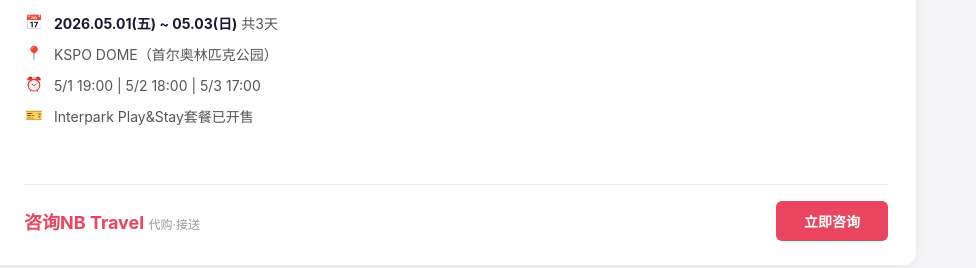
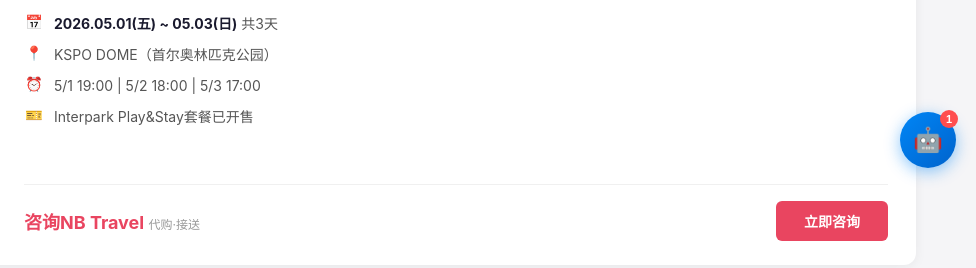
Before and after one commit to xiaoaomi/nbtravel, a plain HTML site: page concerts.html in a window 1280 px wide. Shown: the part 542-810 px from the top of the page, 304-1280 px from the left. Drawn offline with Linux system fonts and the light colour scheme.

Commit message:
Add 24h AI customer service chat widget

```diff
--- /dev/null
+++ b/ai-chat.js
@@ -0,0 +1,479 @@
+/**
+ * NB Travel AI 客服组件
+ * 自动识别客户语言，默认中文
+ * 后期可补充 FAQ 知识库
+ */
+(function() {
+  // ===== 配置 =====
+  const CONFIG = {
+    apiUrl: 'https://nb-travel-chat.leiao.workers.dev',
+    botName: '奶爸小助手',
+    botAvatar: '🐼',
+    welcomeMessages: {
+      zh: '你好！我是奶爸韩游的AI客服，有什么可以帮到你？\n\n我可以帮你了解：\n• 🎤 演唱会票务 & 专车接送\n• 🏥 韩国医疗观光\n• 🚗 首尔定制包车\n• 🗺️ 首尔一日游路线',
+      ko: '안녕하세요! 저는 NB Travel AI 상담원입니다. 무엇을 도와드릴까요?\n\n• 🎤 콘서트 티켓 & 전용차\n• 🏥 의료 관광\n• 🚗 맞춤형 전세버스\n• 🗺️ 서울 당일 투어',
+      en: 'Hello! I\'m the NB Travel AI assistant. How can I help you?\n\n• 🎤 Concert tickets & transfers\n• 🏥 Medical tourism\n• 🚗 Custom charter tours\n• 🗺️ Seoul day tours',
+    },
+    placeholder: {
+      zh: '请输入您的问题...',
+      ko: '질문을 입력하세요...',
+      en: 'Type your question...',
+    }
+  };
+
+  // ===== 知识库（后期补充）=====
+  const KNOWLEDGE = {
+    services: [
+      '演唱会票务代购、专车接送、应援周边代购',
+      '韩国医疗观光：整形、体检、皮肤科',
+      '首尔定制包车：半日游、全日游、多日行程',
+      '首尔一日游：A线景福宫·北村，B线南山·明洞，C线弘大·梨泰院',
+    ],
+    contact: '微信：nbtravelkorea | WhatsApp：+82-10-XXXX-XXXX',
+    company: '奶爸韩游（NB Travel）是正规注册韩国旅行社，종합여행업 사업자등록번호：106-26-23484',
+  };
+
+  // ===== 检测语言 =====
+  function detectLang(text) {
+    if (/[\uAC00-\uD7A3]/.test(text)) return 'ko';
+    if (/[a-zA-Z]{4,}/.test(text) && !/[\u4e00-\u9fff]/.test(text)) return 'en';
+    return 'zh';
+  }
+
+  // ===== 本地快速回答（无需API）=====
+  function quickAnswer(text, lang) {
+    const t = text.toLowerCase();
+    const answers = {
+      zh: {
+        '演唱会|concert|공연|票|ticket': '我们提供演唱会全程服务：票务代购 + 专车接送 + 应援周边代购。请告诉我您想看哪场演唱会，我来帮您查询！',
+        '医疗|整形|체크업|health|medical': '韩国医疗观光是我们的主打服务之一，包括整形外科、皮肤科、综合体检等。请问您有什么具体需求？',
+        '包车|charter|전세|司机': '我们提供首尔及周边定制包车服务，中文司机全程陪同。半日游、全日游均可安排，请问您的行程日期是？',
+        '首尔|景点|旅游|tour': '我们有多条首尔一日游路线：A线（景福宫·北村）、B线（南山·明洞）、C线（弘大·梨泰院）。您对哪条路线感兴趣？',
+        '价格|多少钱|费用|price|얼마': '具体价格根据行程安排而定，请联系我们的顾问获取报价：微信/WhatsApp 24小时在线！',
+        '联系|contact|微信|wechat|whatsapp': '您可以通过以下方式联系我们：\n💬 微信：nbtravelkorea\n📱 WhatsApp：+82-10-XXXX-XXXX\n我们24小时在线！',
+        '你好|hello|안녕|hi': null, // 返回welcome
+      },
+      ko: {
+        '콘서트|공연|티켓': '콘서트 티켓 대리 구매, 전용차 픽업, 응원 굿즈 대리 구매 서비스를 제공합니다. 어떤 공연을 원하시나요?',
+        '의료|성형|피부': '한국 의료 관광 전문 서비스를 제공합니다. 성형외과, 피부과, 건강검진 등이 포함됩니다.',
+        '전세|버스|렌트': '서울 및 근교 맞춤형 전세버스 서비스를 제공합니다. 중국어 가이드 동행 가능합니다.',
+      },
+      en: {
+        'concert|ticket|show': 'We provide full concert services: ticket booking, private transfers, and merchandise purchasing. Which concert are you interested in?',
+        'medical|plastic|surgery|skin': 'We specialize in Korean medical tourism including plastic surgery, dermatology, and health checkups.',
+        'charter|car|driver|tour': 'We offer customized charter services in Seoul with Mandarin-speaking drivers.',
+      }
+    };
+
+    const langAnswers = answers[lang] || answers['zh'];
+    for (const [pattern, answer] of Object.entries(langAnswers)) {
+      if (new RegExp(pattern, 'i').test(text)) {
+        return answer;
+      }
+    }
+    return null;
+  }
+
+  // ===== 调用 AI API =====
+  async function callAPI(messages, lang) {
+    const systemPrompt = `你是奶爸韩游（NB Travel）的专业AI客服助手。
+公司介绍：${KNOWLEDGE.company}
+主要服务：${KNOWLEDGE.services.join('；')}
+联系方式：${KNOWLEDGE.contact}
+
+回答规则：
+1. 默认用中文回答，但如果用户用韩语提问就用韩语回答，用英语提问就用英语回答
+2. 回答要简洁、友好、专业
+3. 涉及具体价格时，引导用户联系顾问
+4. 不确定的信息不要乱编，说"请联系我们的顾问确认"
+5. 每次回答结尾可适当引导用户咨询，但不要每次都重复`;
+
+    try {
+      const res = await fetch(CONFIG.apiUrl, {
+        method: 'POST',
+        headers: { 'Content-Type': 'application/json' },
+        body: JSON.stringify({ messages, systemPrompt }),
+        signal: AbortSignal.timeout(15000),
+      });
+      if (!res.ok) throw new Error('API error');
+      const data = await res.json();
+      return data.reply || '抱歉，暂时无法回答，请直接联系我们的顾问 😊';
+    } catch (e) {
+      return lang === 'ko'
+        ? '죄송합니다, 잠시 후 다시 시도해주세요. 직접 문의: nbtravelkorea'
+        : lang === 'en'
+        ? 'Sorry, please try again or contact us directly: nbtravelkorea'
+        : '抱歉网络有点问题，请稍后重试或直接联系顾问：微信 nbtravelkorea 😊';
+    }
+  }
+
+  // ===== 创建UI =====
+  function createWidget() {
+    const style = document.createElement('style');
+    style.textContent = `
+      #nb-chat-btn {
+        position: fixed;
+        bottom: 90px;
+        right: 20px;
+        width: 56px;
+        height: 56px;
+        background: linear-gradient(135deg, #0086F6, #0063CC);
+        border-radius: 50%;
+        box-shadow: 0 4px 16px rgba(0,134,246,.45);
+        cursor: pointer;
+        display: flex;
+        align-items: center;
+        justify-content: center;
+        font-size: 24px;
+        z-index: 9998;
+        transition: transform .2s, box-shadow .2s;
+        border: none;
+        outline: none;
+      }
+      #nb-chat-btn:hover { transform: scale(1.08); box-shadow: 0 6px 20px rgba(0,134,246,.6); }
+      #nb-chat-btn .nb-badge {
+        position: absolute;
+        top: -2px; right: -2px;
+        width: 18px; height: 18px;
+        background: #FF4D4F;
+        border-radius: 50%;
+        font-size: 11px;
+        color: #fff;
+        display: flex;
+        align-items: center;
+        justify-content: center;
+        font-weight: 700;
+        display: none;
+      }
+      #nb-chat-window {
+        position: fixed;
+        bottom: 160px;
+        right: 20px;
+        width: 360px;
+        max-height: 520px;
+        background: #fff;
+        border-radius: 16px;
+        box-shadow: 0 8px 40px rgba(0,0,0,.18);
+        display: flex;
+        flex-direction: column;
+        z-index: 9999;
+        overflow: hidden;
+        transform: scale(0.9) translateY(20px);
+        opacity: 0;
+        transition: transform .25s cubic-bezier(.34,1.56,.64,1), opacity .2s;
+        pointer-events: none;
+      }
+      #nb-chat-window.open {
+        transform: scale(1) translateY(0);
+        opacity: 1;
+        pointer-events: all;
+      }
+      .nb-chat-header {
+        background: linear-gradient(90deg, #0086F6, #0063CC);
+        padding: 14px 16px;
+        display: flex;
+        align-items: center;
+        gap: 10px;
+        color: #fff;
+        flex-shrink: 0;
+      }
+      .nb-chat-header .nb-avatar {
+        width: 36px; height: 36px;
+        background: rgba(255,255,255,.2);
+        border-radius: 50%;
+        display: flex; align-items: center; justify-content: center;
+        font-size: 20px;
+      }
+      .nb-chat-header .nb-info .nb-name { font-weight: 700; font-size: 15px; }
+      .nb-chat-header .nb-info .nb-status { font-size: 12px; opacity: .8; }
+      .nb-chat-header .nb-close {
+        margin-left: auto;
+        background: none; border: none;
+        color: #fff; font-size: 20px;
+        cursor: pointer; opacity: .8;
+        line-height: 1; padding: 4px;
+      }
+      .nb-chat-header .nb-close:hover { opacity: 1; }
+      .nb-chat-messages {
+        flex: 1;
+        overflow-y: auto;
+        padding: 16px;
+        display: flex;
+        flex-direction: column;
+        gap: 12px;
+        background: #f8f9fb;
+      }
+      .nb-msg {
+        display: flex;
+        gap: 8px;
+        align-items: flex-end;
+        max-width: 85%;
+      }
+      .nb-msg.bot { align-self: flex-start; }
+      .nb-msg.user { align-self: flex-end; flex-direction: row-reverse; }
+      .nb-msg .nb-bubble {
+        padding: 10px 14px;
+        border-radius: 14px;
+        font-size: 14px;
+        line-height: 1.6;
+        white-space: pre-wrap;
+        word-break: break-word;
+      }
+      .nb-msg.bot .nb-bubble {
+        background: #fff;
+        color: #1a1a1a;
+        border-bottom-left-radius: 4px;
+        box-shadow: 0 1px 4px rgba(0,0,0,.08);
+      }
+      .nb-msg.user .nb-bubble {
+        background: linear-gradient(135deg, #0086F6, #0063CC);
+        color: #fff;
+        border-bottom-right-radius: 4px;
+      }
+      .nb-msg .nb-bot-icon {
+        width: 28px; height: 28px;
+        background: linear-gradient(135deg, #0086F6, #0063CC);
+        border-radius: 50%;
+        display: flex; align-items: center; justify-content: center;
+        font-size: 14px;
+        flex-shrink: 0;
+      }
+      .nb-typing {
+        display: flex; gap: 4px; align-items: center;
+        padding: 10px 14px;
+        background: #fff;
+        border-radius: 14px;
+        border-bottom-left-radius: 4px;
+        box-shadow: 0 1px 4px rgba(0,0,0,.08);
+      }
+      .nb-typing span {
+        width: 7px; height: 7px;
+        background: #aaa;
+        border-radius: 50%;
+        animation: nb-bounce .9s ease-in-out infinite;
+      }
+      .nb-typing span:nth-child(2) { animation-delay: .15s; }
+      .nb-typing span:nth-child(3) { animation-delay: .3s; }
+      @keyframes nb-bounce {
+        0%,80%,100% { transform: translateY(0); opacity: .4; }
+        40% { transform: translateY(-6px); opacity: 1; }
+      }
+      .nb-chat-input {
+        padding: 12px;
+        border-top: 1px solid #eee;
+        display: flex;
+        gap: 8px;
+        flex-shrink: 0;
+        background: #fff;
+      }
+      .nb-chat-input input {
+        flex: 1;
+        border: 1px solid #e0e0e0;
+        border-radius: 20px;
+        padding: 9px 16px;
+        font-size: 14px;
+        outline: none;
+        transition: border-color .2s;
+        font-family: inherit;
+      }
+      .nb-chat-input input:focus { border-color: #0086F6; }
+      .nb-chat-input button {
+        width: 38px; height: 38px;
+        background: linear-gradient(135deg, #0086F6, #0063CC);
+        border: none;
+        border-radius: 50%;
+        color: #fff;
+        font-size: 16px;
+        cursor: pointer;
+        display: flex; align-items: center; justify-content: center;
+        flex-shrink: 0;
+        transition: opacity .2s;
+      }
+      .nb-chat-input button:hover { opacity: .85; }
+      .nb-chat-input button:disabled { opacity: .5; cursor: not-allowed; }
+      .nb-quick-btns {
+        display: flex; gap: 6px; flex-wrap: wrap;
+        padding: 0 16px 12px;
+        background: #fff;
+      }
+      .nb-quick-btn {
+        font-size: 12px;
+        padding: 5px 12px;
+        border: 1px solid #0086F6;
+        color: #0086F6;
+        background: #f0f7ff;
+        border-radius: 14px;
+        cursor: pointer;
+        white-space: nowrap;
+        transition: all .2s;
+        font-family: inherit;
+      }
+      .nb-quick-btn:hover { background: #0086F6; color: #fff; }
+      @media (max-width: 480px) {
+        #nb-chat-window { width: calc(100vw - 24px); right: 12px; bottom: 150px; }
+        #nb-chat-btn { bottom: 100px; right: 16px; }
+      }
+    `;
+    document.head.appendChild(style);
+
+    // 按钮
+    const btn = document.createElement('button');
+    btn.id = 'nb-chat-btn';
+    btn.innerHTML = '🤖<div class="nb-badge" id="nb-badge">1</div>';
+    btn.title = 'AI客服';
+    document.body.appendChild(btn);
+
+    // 窗口
+    const win = document.createElement('div');
+    win.id = 'nb-chat-window';
+    win.innerHTML = `
+      <div class="nb-chat-header">
+        <div class="nb-avatar">🐼</div>
+        <div class="nb-info">
+          <div class="nb-name">奶爸小助手</div>
+          <div class="nb-status">● 在线 · 24小时服务</div>
+        </div>
+        <button class="nb-close" id="nb-chat-close">✕</button>
+      </div>
+      <div class="nb-chat-messages" id="nb-chat-msgs"></div>
+      <div class="nb-quick-btns" id="nb-quick-btns">
+        <button class="nb-quick-btn">🎤 演唱会票务</button>
+        <button class="nb-quick-btn">🏥 医疗观光</button>
+        <button class="nb-quick-btn">🚗 定制包车</button>
+        <button class="nb-quick-btn">📞 联系顾问</button>
+      </div>
+      <div class="nb-chat-input">
+        <input type="text" id="nb-chat-input" placeholder="请输入您的问题..." maxlength="200" />
+        <button id="nb-chat-send">➤</button>
+      </div>
+    `;
+    document.body.appendChild(win);
+
+    return { btn, win };
+  }
+
+  // ===== 初始化逻辑 =====
+  function init() {
+    const { btn, win } = createWidget();
+    const msgs = document.getElementById('nb-chat-msgs');
+    const input = document.getElementById('nb-chat-input');
+    const sendBtn = document.getElementById('nb-chat-send');
+    const closeBtn = document.getElementById('nb-chat-close');
+    const badge = document.getElementById('nb-badge');
+    const quickBtns = document.querySelectorAll('.nb-quick-btn');
+
+    let isOpen = false;
+    let isTyping = false;
+    let history = []; // [{role, content}]
+    let currentLang = 'zh';
+    let welcomed = false;
+
+    function toggleChat() {
+      isOpen = !isOpen;
+      win.classList.toggle('open', isOpen);
+      btn.innerHTML = isOpen
+        ? '✕<div class="nb-badge" id="nb-badge" style="display:none">1</div>'
+        : '🤖<div class="nb-badge" id="nb-badge" style="display:none">1</div>';
+      if (isOpen && !welcomed) {
+        welcomed = true;
+        setTimeout(() => addMsg('bot', CONFIG.welcomeMessages[currentLang]), 400);
+      }
+      if (isOpen) { input.focus(); badge.style.display = 'none'; }
+    }
+
+    function addMsg(role, text) {
+      const div = document.createElement('div');
+      div.className = `nb-msg ${role}`;
+      if (role === 'bot') {
+        div.innerHTML = `<div class="nb-bot-icon">🐼</div><div class="nb-bubble">${text}</div>`;
+      } else {
+        div.innerHTML = `<div class="nb-bubble">${text}</div>`;
+      }
+      msgs.appendChild(div);
+      msgs.scrollTop = msgs.scrollHeight;
+    }
+
+    function showTyping() {
+      const div = document.createElement('div');
+      div.className = 'nb-msg bot';
+      div.id = 'nb-typing-indicator';
+      div.innerHTML = `<div class="nb-bot-icon">🐼</div><div class="nb-typing"><span></span><span></span><span></span></div>`;
+      msgs.appendChild(div);
+      msgs.scrollTop = msgs.scrollHeight;
+    }
+
+    function hideTyping() {
+      const el = document.getElementById('nb-typing-indicator');
+      if (el) el.remove();
+    }
+
+    async function send(text) {
+      if (!text.trim() || isTyping) return;
+      text = text.trim();
+      input.value = '';
+      sendBtn.disabled = true;
+      isTyping = true;
+
+      // 检测语言
+      currentLang = detectLang(text);
+
+      // 更新placeholder
+      const placeholders = CONFIG.placeholder;
+      input.placeholder = placeholders[currentLang] || placeholders.zh;
+
+      addMsg('user', text);
+      history.push({ role: 'user', content: text });
+
+      showTyping();
+
+      // 先尝试本地快速回答
+      await new Promise(r => setTimeout(r, 600 + Math.random() * 400));
+      const quick = quickAnswer(text, currentLang);
+
+      let reply;
+      if (quick) {
+        reply = quick;
+      } else {
+        // 调用 API
+        try {
+          reply = await callAPI(history.slice(-8), currentLang);
+        } catch(e) {
+          reply = '抱歉，暂时无法连接，请直接联系顾问 💬';
+        }
+      }
+
+      hideTyping();
+      addMsg('bot', reply);
+      history.push({ role: 'assistant', content: reply });
+
+      sendBtn.disabled = false;
+      isTyping = false;
+      input.focus();
+    }
+
+    // 事件绑定
+    btn.addEventListener('click', toggleChat);
+    closeBtn.addEventListener('click', toggleChat);
+    sendBtn.addEventListener('click', () => send(input.value));
+    input.addEventListener('keydown', e => {
+      if (e.key === 'Enter' && !e.shiftKey) { e.preventDefault(); send(input.value); }
+    });
+    quickBtns.forEach(b => {
+      b.addEventListener('click', () => send(b.textContent.replace(/^[^\s]+\s/, '').trim() || b.textContent));
+    });
+
+    // 3秒后显示提示红点
+    setTimeout(() => {
+      if (!isOpen) {
+        badge.style.display = 'flex';
+        btn.innerHTML = '🤖<div class="nb-badge" id="nb-badge" style="display:flex">1</div>';
+      }
+    }, 3000);
+  }
+
+  if (document.readyState === 'loading') {
+    document.addEventListener('DOMContentLoaded', init);
+  } else {
+    init();
+  }
+})();
```
Also changed, not shown: concerts.html (+1 -0 lines), index.html (+1 -0 lines), medical.html (+1 -0 lines), seoul-tour.html (+1 -0 lines), tour.html (+1 -0 lines), worker.js (added, +56 -0 lines).
